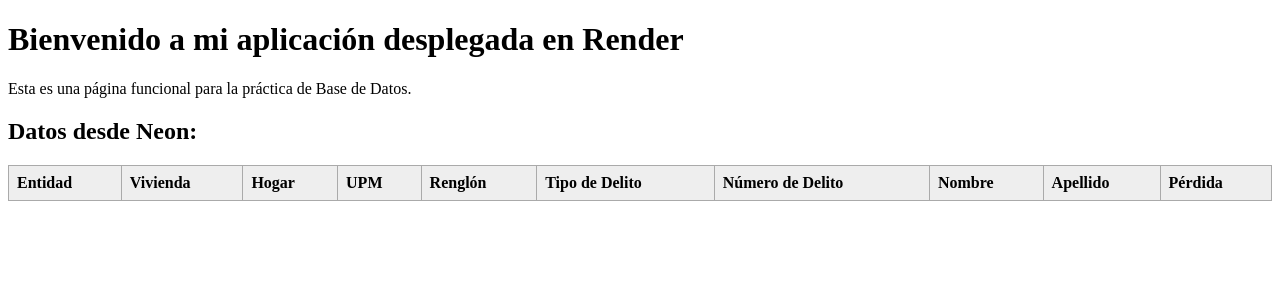
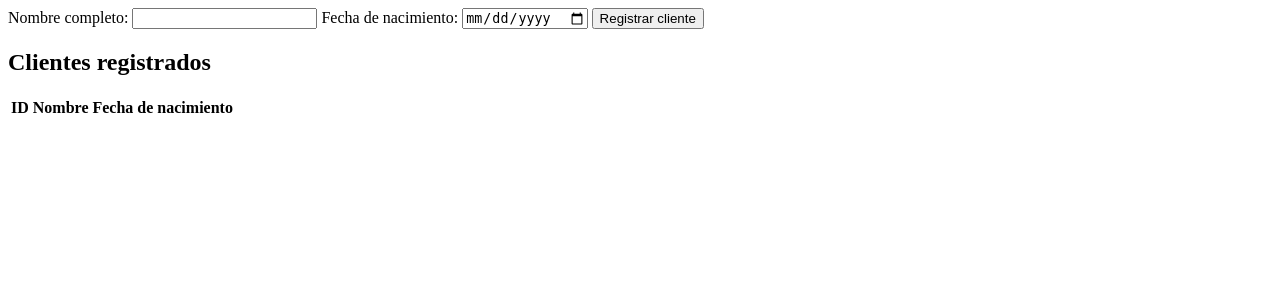
Before and after one commit to Aleph-2005/Bases_de_datos, a Flask app: page / in a window 1280 px wide. Shown: the top 300 px of the page. Run offline with Flask 3, Linux system fonts and the light colour scheme; data that the repository does not hold is empty; some libraries are stand-ins or nearby versions.

Commit message:
Update index.html

```diff
--- a/templates/index.html
+++ b/templates/index.html
@@ -1,58 +1,25 @@
-<!DOCTYPE html>
-<html>
-<head>
-    <title>Base de Datos</title>
-    <style>
-        table {
-            border-collapse: collapse;
-            width: 100%;
-        }
-        th, td {
-            border: 1px solid #aaa;
-            padding: 8px;
-            text-align: left;
-        }
-        th {
-            background-color: #eee;
-        }
-    </style>
-</head>
-<body>
-    <h1>Bienvenido a mi aplicación desplegada en Render</h1>
-    <p>Esta es una página funcional para la práctica de Base de Datos.</p>
+<form id="cliente-form">
+  <label for="nombre">Nombre completo:</label>
+  <input type="text" id="nombre" name="nombre" required>
 
-    <h2>Datos desde Neon:</h2>
-    <table>
+  <label for="fechaNacimiento">Fecha de nacimiento:</label>
+  <input type="date" id="fechaNacimiento" name="fechaNacimiento" required>
+
+  <button type="submit">Registrar cliente</button>
+</form>
+
+<div id="mensaje"></div>
+
+<h2>Clientes registrados</h2>
+<table id="tabla-clientes">
   <thead>
     <tr>
-                <th>Entidad</th>
-                <th>Vivienda</th>
-                <th>Hogar</th>
-                <th>UPM</th>
-                <th>Renglón</th>
-                <th>Tipo de Delito</th>
-                <th>Número de Delito</th>
+      <th>ID</th>
       <th>Nombre</th>
-                <th>Apellido</th>
-                <th>Pérdida</th>
+      <th>Fecha de nacimiento</th>
     </tr>
   </thead>
   <tbody>
-            {% for fila in datos %}
-            <tr>
-                <td>{{ fila.entidad }}</td>
-                <td>{{ fila.viv }}</td>
-                <td>{{ fila.hogar }}</td>
-                <td>{{ fila.upm }}</td>
-                <td>{{ fila.renglon }}</td>
-                <td>{{ fila.tipo_delito }}</td>
-                <td>{{ fila.num_delito }}</td>
-                <td>{{ fila.nombre }}</td>
-                <td>{{ fila.apellido }}</td>
-                <td>{{ fila.perdida }}</td>
-            </tr>
-            {% endfor %}
+    <!-- Aquí se insertarán los datos dinámicamente -->
   </tbody>
 </table>
-</body>
-</html>
```
Lines whose indentation alone changed are shown as unchanged.
